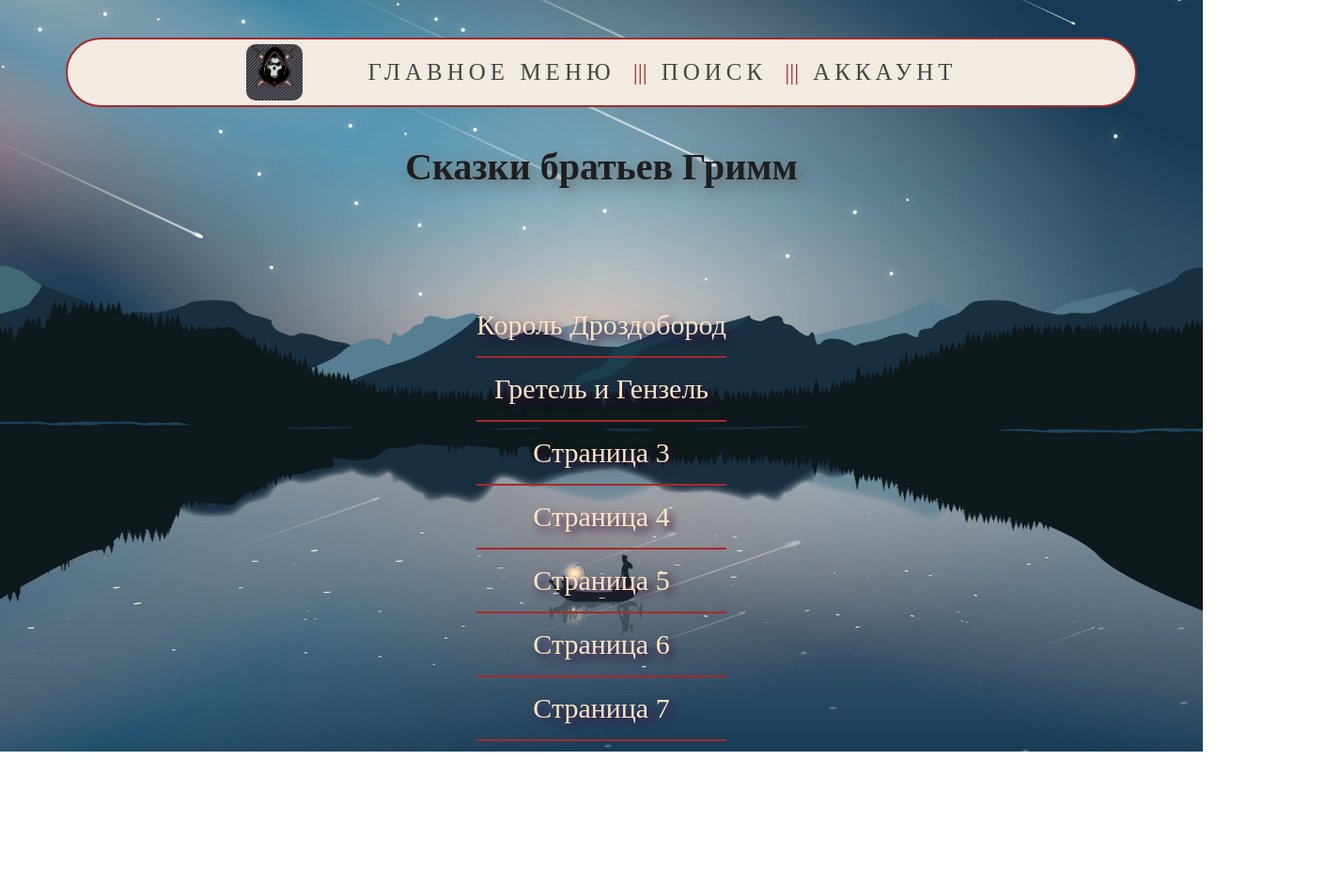
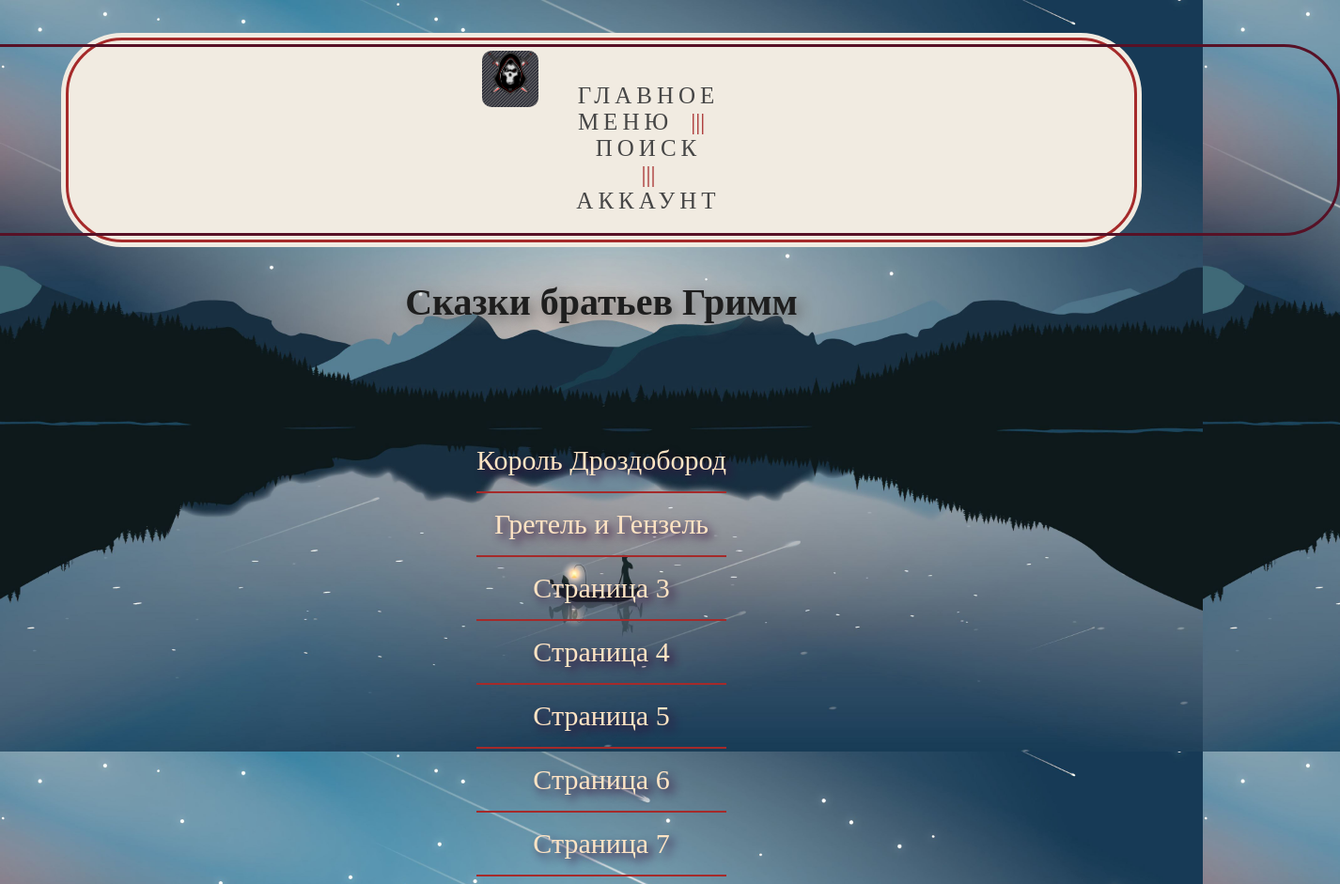
Before and after one commit to Nosovitsi/HTML_skazki, a plain HTML site: page index.html in a window 1280 px wide. Shown: the whole page at 94% size, 1426 px wide, since content can reach past the window. Before the commit the page ends 800 px from the top, so only its background shows below. Drawn offline with Linux system fonts and the light colour scheme.

Commit message:
super border

```diff
--- a/color_skazki_0.css
+++ b/color_skazki_0.css
@@ -185,10 +185,11 @@ a {
     align-items: center;
     flex: 0 0 auto;
     text-align: center;
-    padding: 5px 5px 5px;
+    padding: 4px 3px 4px;
     background: rgb(241, 235, 225);
     border-radius: 60px;
-    border: 2px brown solid;
+    border: 3px brown solid;
+    box-shadow: 0 0 0 5px rgb(241, 235, 225);
 }
 
 .header-logo {
@@ -231,3 +232,10 @@ a {
 .header-nav a:hover {
     color: brown;
 }
+
+.border {
+    display: flex;
+    padding: 4px 656px 4px;
+    border-radius: 60px;
+    border: 3px solid rgb(87, 17, 38);
+}
--- a/index.html
+++ b/index.html
@@ -11,6 +11,7 @@
 
 <body>
     <header class="header">
+        <div class="border">
             <div class="header-logo">
                 <img src="./Biblio-3.gif" class="biblio">
             </div>
@@ -19,6 +20,7 @@
                 <li><a href="">Поиск</a></li>
                 <li><a href="">Аккаунт</a></li>
             </ul>
+        </div>
     </header>
     <h1 class="bigtext1">Сказки братьев Гримм </h1>
 
```
Also changed, not shown: 1 other file. Lines whose indentation alone changed are shown as unchanged.
